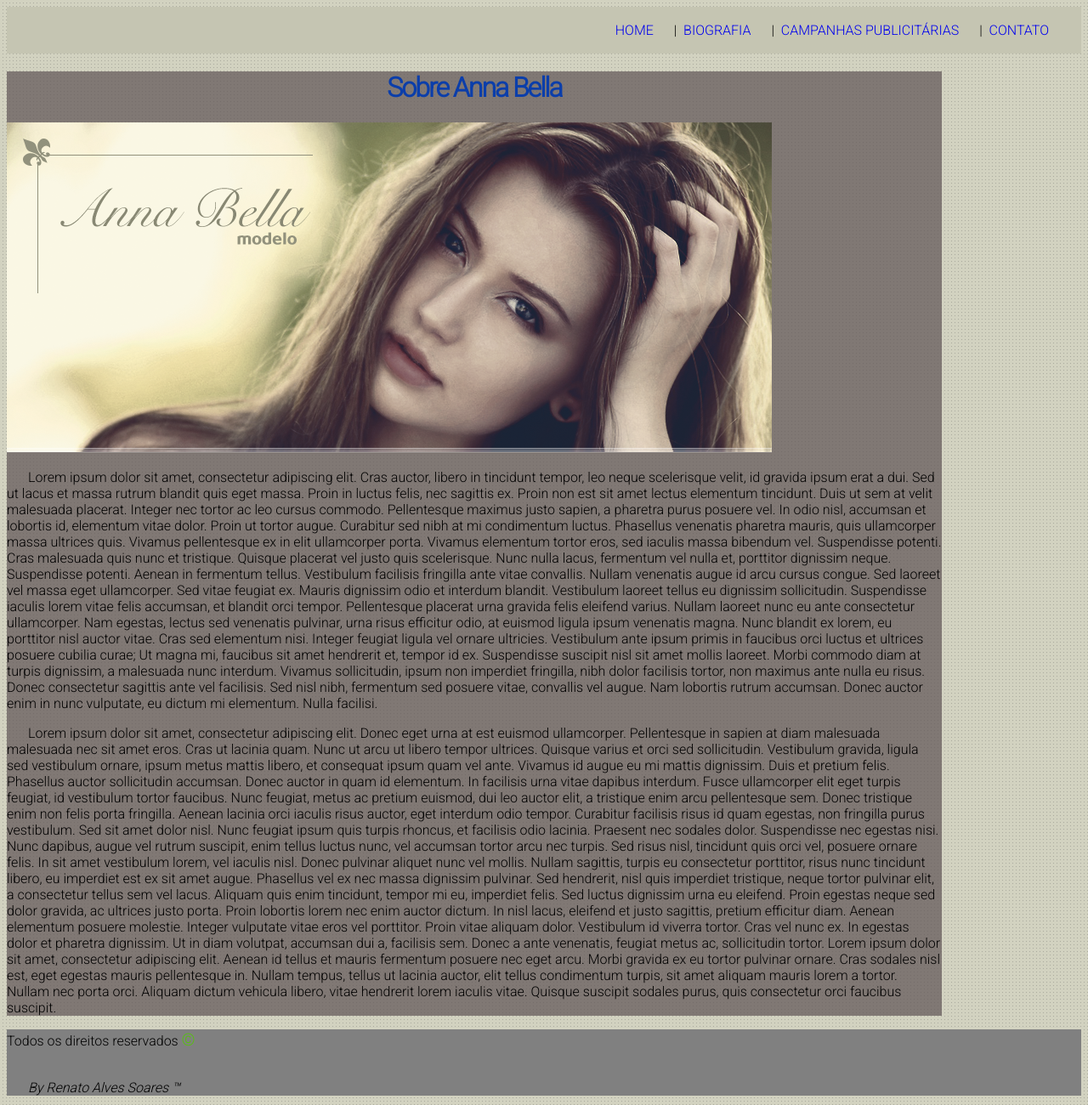
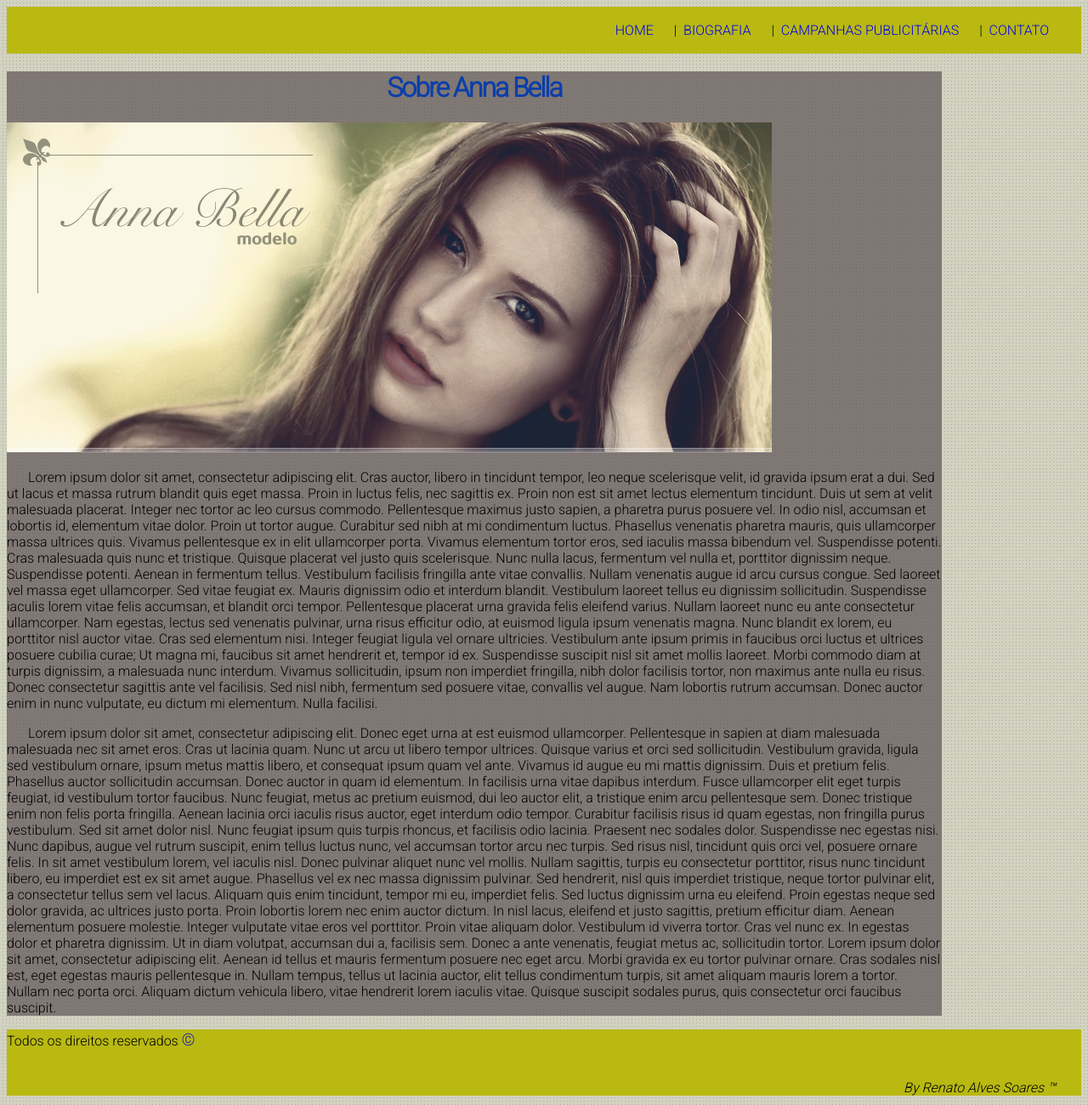
Before and after one commit to renatoguara2021/testes, a plain HTML site: page index.html in a window 1280 px wide. Shown: the top 1300 px of the page at 85% size. Drawn offline with Linux system fonts and the light colour scheme.

Commit message:
"Successfully Commited"

```diff
--- a/_CSS/style.css
+++ b/_CSS/style.css
@@ -47,15 +47,16 @@
 
 footer{
 
-    background-color: gray;
+    background-color:#b9b912;
 
 
 }
 
 .rodape{
 
-    color:#54c508;
+
     font-size: 20px;
+    color: #1215b9;
 
 
 }
@@ -72,12 +73,15 @@
 .assinatura{
 
     font-style: italic;
+    text-align: right;
+    padding-right: 30px;
+
 }
 
 .menu{
 
     text-align: right;
-    background: #c5c5b2;
+    background: #b9b912;
     padding: 18px;
 
 }
```
